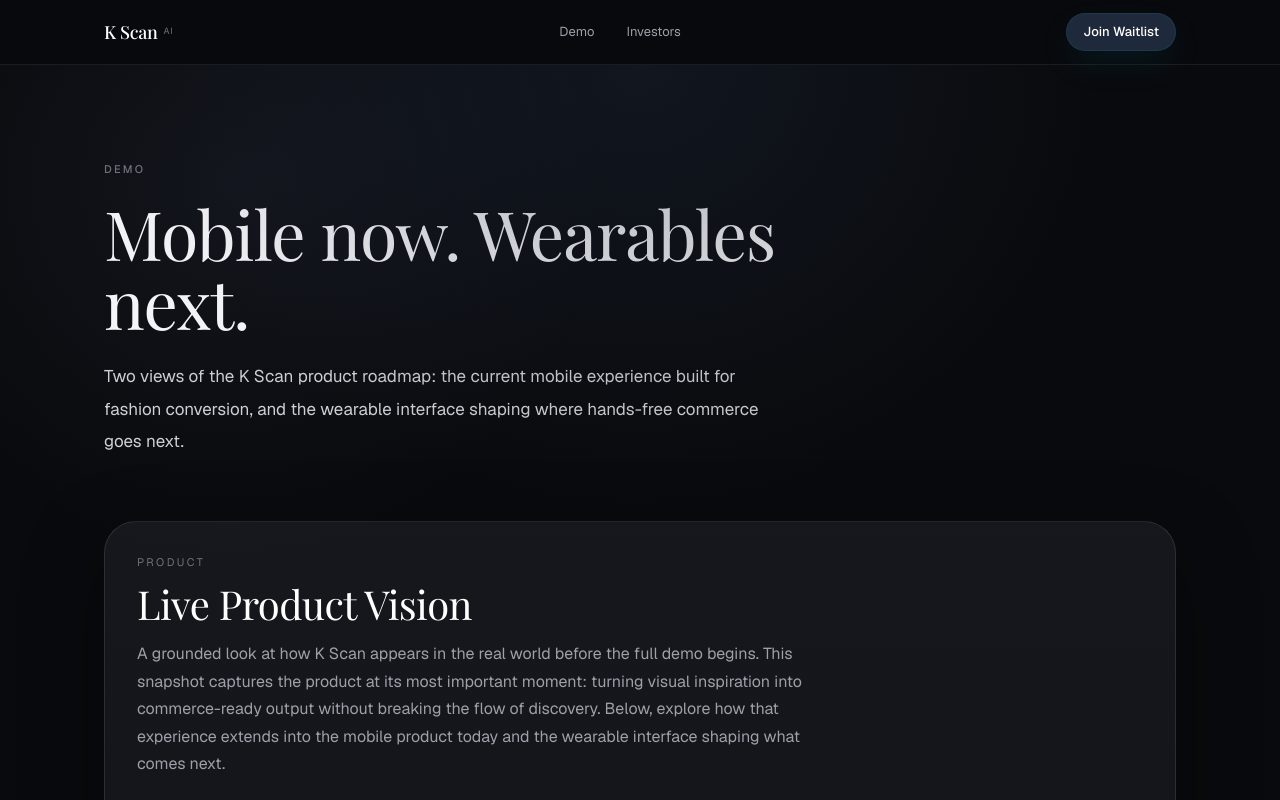
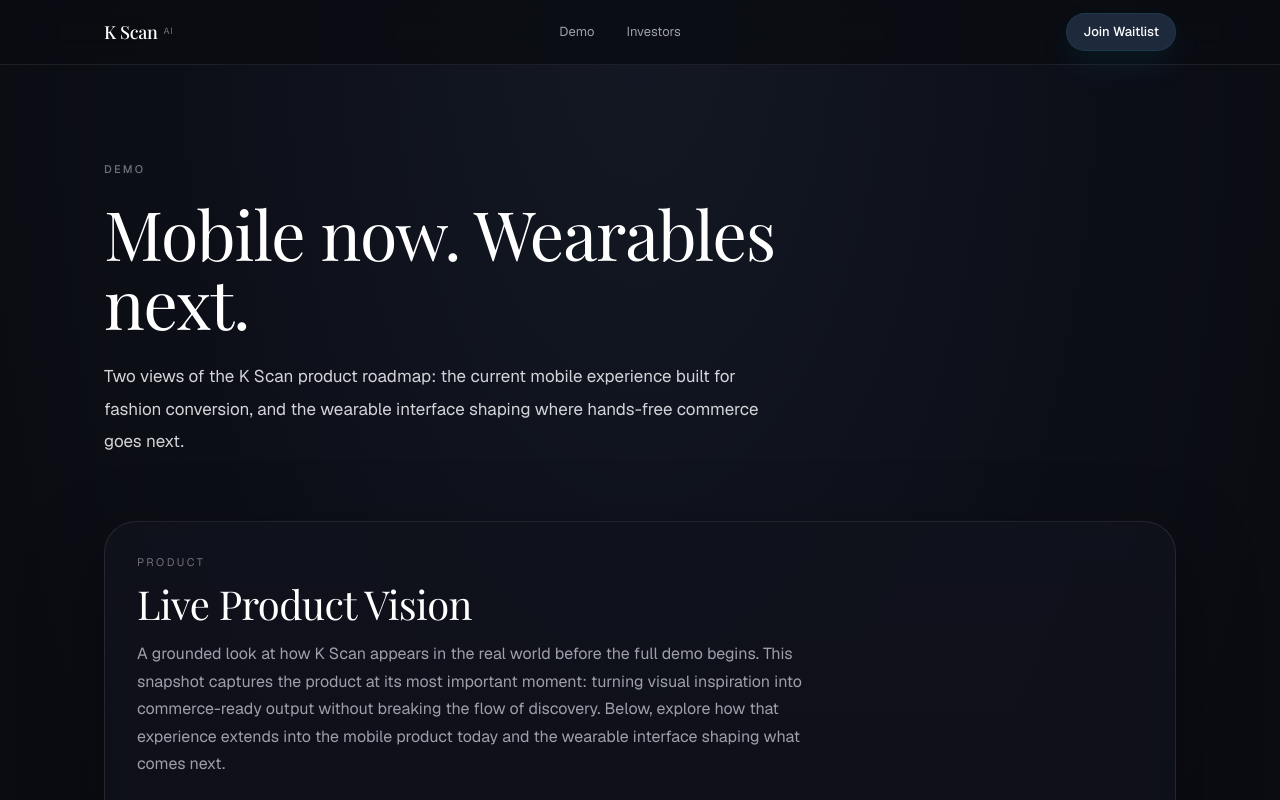
Before and after one commit to kscanaiapp/kscan-website, a Next.js app: page /demo in a window 1280 px wide. Shown: the top 800 px of the page. Built offline with nearby package versions, Linux system fonts and the light colour scheme.

Commit message:
Align demo page styling with site visual system

```diff
--- a/app/demo/page.tsx
+++ b/app/demo/page.tsx
@@ -149,7 +149,7 @@ function DemoCard({
         ease: [0.22, 1, 0.36, 1],
         // repeat:0 is the default — pulse fires exactly once, no looping
       }}
-      className="scroll-mt-28 rounded-[32px] border border-white/10 bg-[linear-gradient(180deg,rgba(22,24,29,0.98),rgba(12,13,16,0.98))] p-5 shadow-[0_28px_80px_rgba(0,0,0,0.34)] sm:p-6 md:p-8"
+      className="scroll-mt-28 rounded-[32px] border border-white/10 bg-[linear-gradient(180deg,rgba(16,18,28,0.82),rgba(10,11,18,0.90))] p-5 shadow-[0_28px_80px_rgba(0,0,0,0.38)] backdrop-blur-sm sm:p-6 md:p-8"
     >
       <div className="mb-6 flex flex-col gap-5 lg:flex-row lg:items-end lg:justify-between">
         <div className="max-w-2xl">
@@ -173,7 +173,7 @@ function DemoCard({
             <span className="h-2.5 w-2.5 rounded-full bg-zinc-800" />
           </div>
         </div>
-        <div className="aspect-video w-full bg-[radial-gradient(circle_at_top,rgba(84,104,150,0.18),transparent_42%),linear-gradient(180deg,#121318,#08090c)]">
+        <div className="aspect-video w-full bg-[radial-gradient(circle_at_top,rgba(50,72,130,0.22),transparent_44%),linear-gradient(180deg,#0D0F18,#080910)]">
           <video
             controls
             playsInline
@@ -376,9 +376,16 @@ export default function DemoPage() {
   }, [setupObserver]);
 
   return (
-    <main className="min-h-screen bg-[#090A0D] text-white">
+    <main
+      className="relative min-h-screen text-white"
+      style={{
+        backgroundColor: "#0B0C12",
+        backgroundImage:
+          "radial-gradient(ellipse 90% 52% at 50% 0%, rgba(30,41,59,0.44) 0%, rgba(20,28,50,0.18) 40%, transparent 62%)",
+      }}
+    >
       {/* ─── Nav ──────────────────────────────────────────────────────────── */}
-      <header className="sticky top-0 z-50 border-b border-white/8 bg-[#090A0D]/88 backdrop-blur-xl">
+      <header className="sticky top-0 z-50 border-b border-white/8 bg-[#0B0C12]/85 backdrop-blur-xl">
         <div className="mx-auto flex h-16 max-w-6xl items-center justify-between px-6 md:px-10">
           <Link href="/" className="flex items-center gap-1.5">
             <span className="font-display text-lg font-medium text-white">K Scan</span>
@@ -409,9 +416,8 @@ export default function DemoPage() {
         initial="hidden"
         animate="visible"
         variants={pageReveal}
-        className="relative overflow-hidden"
+        className="relative"
       >
-        <div className="absolute inset-x-0 top-0 h-[600px] bg-[radial-gradient(ellipse_at_top_center,rgba(30,41,59,0.40),transparent_52%),radial-gradient(circle_at_18%_20%,rgba(88,102,139,0.12),transparent_32%)]" />
         <div className="mx-auto max-w-6xl px-6 pb-16 pt-16 md:px-10 md:pb-24 md:pt-24">
           <motion.div variants={sectionReveal} className="max-w-3xl">
             <p className="mb-5 text-[11px] font-medium uppercase tracking-[0.2em] text-zinc-500">Demo</p>
@@ -427,7 +433,7 @@ export default function DemoPage() {
           {/* ─── Live Product Vision ──────────────────────────────────── */}
           <motion.section
             variants={sectionReveal}
-            className="group mt-14 overflow-hidden rounded-[32px] border border-white/10 bg-[linear-gradient(180deg,rgba(22,24,29,0.98),rgba(12,13,16,0.98))] shadow-[0_28px_80px_rgba(0,0,0,0.34)] md:mt-16"
+            className="group mt-14 overflow-hidden rounded-[32px] border border-white/10 bg-[linear-gradient(180deg,rgba(16,18,28,0.82),rgba(10,11,18,0.90))] shadow-[0_28px_80px_rgba(0,0,0,0.38)] backdrop-blur-sm md:mt-16"
           >
             <div className="px-5 pb-5 pt-6 sm:px-6 sm:pb-6 md:px-8 md:pt-8">
               <p className="text-[11px] uppercase tracking-[0.22em] text-zinc-500">Product</p>
@@ -470,7 +476,7 @@ export default function DemoPage() {
           {/* ─── Next step ────────────────────────────────────────────────── */}
           <motion.section
             variants={sectionReveal}
-            className="mt-10 rounded-[30px] border border-white/10 bg-[linear-gradient(180deg,rgba(20,22,27,0.9),rgba(10,11,14,0.96))] px-6 py-8 shadow-[0_28px_70px_rgba(0,0,0,0.34)] md:mt-12 md:px-8 md:py-10"
+            className="mt-10 rounded-[30px] border border-white/10 bg-[linear-gradient(180deg,rgba(16,18,28,0.82),rgba(10,11,18,0.90))] px-6 py-8 shadow-[0_28px_70px_rgba(0,0,0,0.38)] backdrop-blur-sm md:mt-12 md:px-8 md:py-10"
           >
             <p className="text-[11px] uppercase tracking-[0.18em] text-zinc-500">Next Step</p>
             <h2 className="mt-4 font-display text-[34px] leading-[1.06] text-white md:text-[42px]">
```
